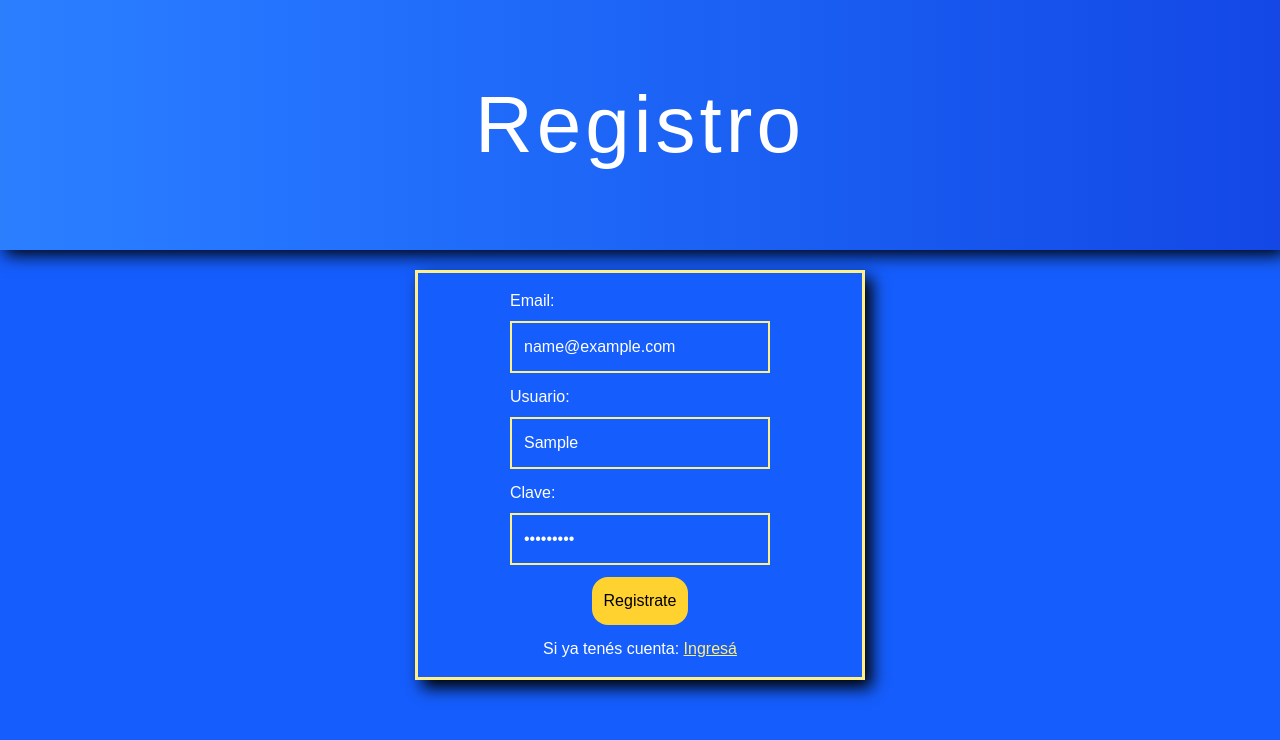
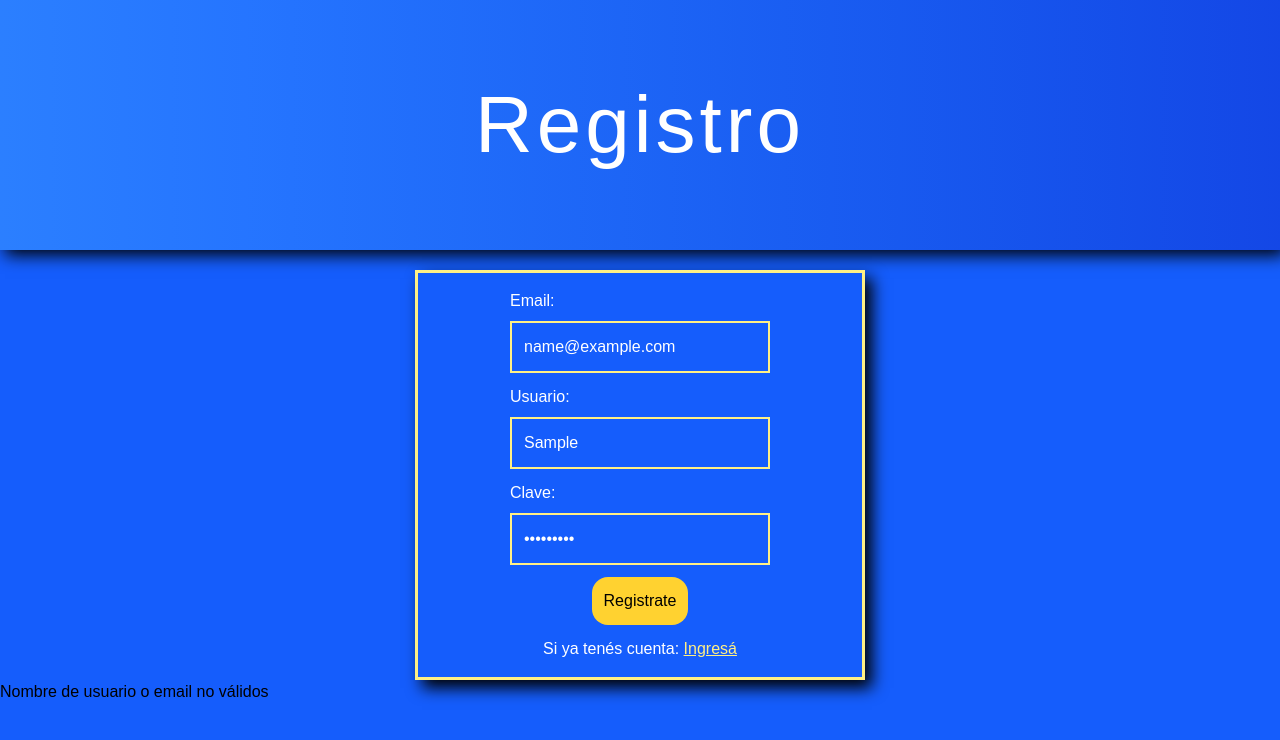
Before and after one commit to santimontironi/crud-Django-Rest-ReactJs, a React (Vite) app in the folder frontend/: page /register in a window 1280 px wide. Both pictures are taken after typing "name@example.com", "Sample", "Sample123" into the empty fields and a click on the input "Registrate". Shown: the top 740 px of the page. Built offline with nearby package versions, Linux system fonts and the light colour scheme; no server answers; a web font is replaced by a local one.

Commit message:
mensaje de error al registrar agregado y cambios en el fetch de register

```diff
--- a/frontend/api/fetch.js
+++ b/frontend/api/fetch.js
@@ -28,7 +28,15 @@ export const login = async (username, password) => {
 //funcion register
 export const registerUser = async (username, email, password) => {
   try {
-    const res = await api.post('register/', { username, email, password });
+    const res = await api.post(
+      'register/',
+      { username, email, password },
+      {
+        headers:{
+          Authorization:''
+        }
+      }
+    );
     return res.data;
   } catch (error) {
     throw error.response.data;
--- a/frontend/pages/Register.jsx
+++ b/frontend/pages/Register.jsx
@@ -9,6 +9,7 @@ export const Register = () => {
   const[email,setEmail] = useState("")
   const[username,setUsername] = useState("")
   const[password,setPassword] = useState("")
+  const[errorRegister,setErrorRegister] = useState("")
 
   async function handleRegister(e){
     e.preventDefault()
@@ -17,7 +18,7 @@ export const Register = () => {
       navigate('/productos')
     }
     catch(error){
-      console.log(error)
+      setErrorRegister(error)
     }
   }
 
@@ -40,6 +41,10 @@ export const Register = () => {
           <input className="p-3 bg-amber-300 text-black rounded-2xl cursor-pointer" type="submit" value="Registrate" />
           <p className="mt-3">Si ya tenés cuenta:  <Link className="underline text-yellow-200 hover:text-yellow-300" to="/auth">Ingresá</Link></p>
         </form>
+
+        {errorRegister && (
+          <p>Nombre de usuario o email no válidos</p>
+        )}
     </div>
   )
 }
```
